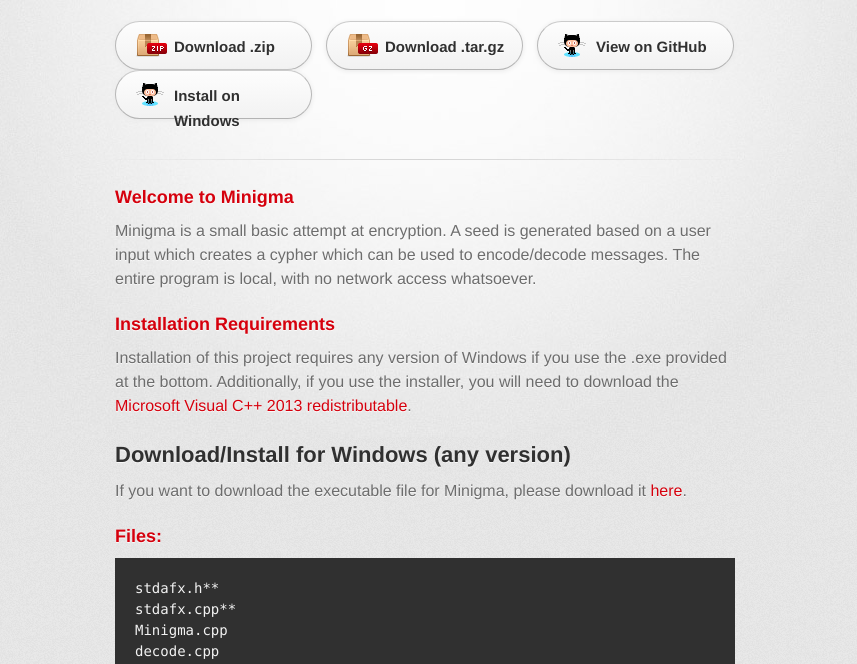
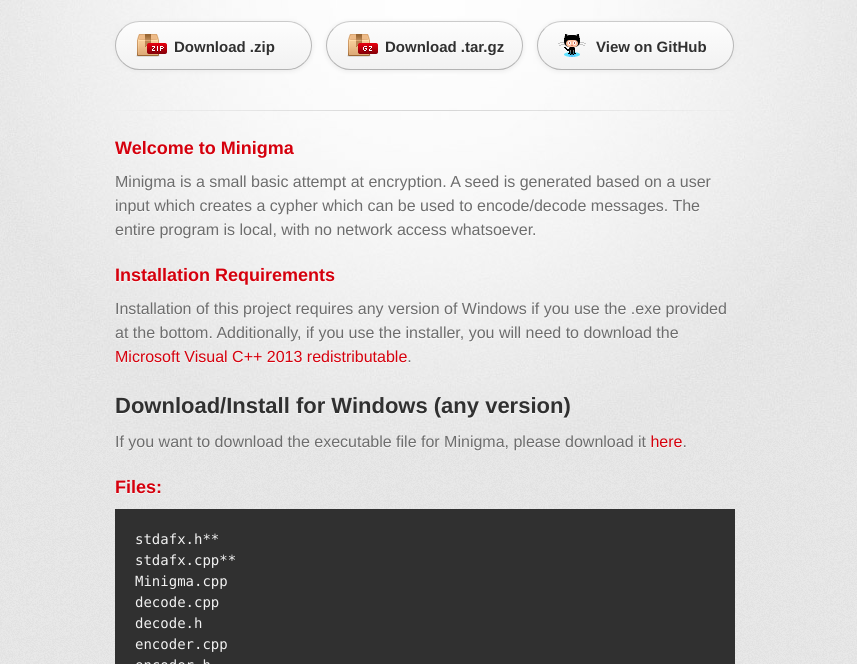
Before and after one commit to afnanenayet/Minigma-Windows, a plain HTML site: page index.html in a window 1280 px wide. Shown: the part 136-800 px from the top of the page, without its empty margins (215-1072 px from the left). Drawn offline with Linux system fonts and the light colour scheme; a web font is replaced by a local one.

Commit message:
Update index.html

```diff
--- a/index.html
+++ b/index.html
@@ -26,7 +26,7 @@
           <a href="https://github.com/earmuffz21/minigma/zipball/master" id="download-zip" class="button"><span>Download .zip</span></a>
           <a href="https://github.com/earmuffz21/minigma/tarball/master" id="download-tar-gz" class="button"><span>Download .tar.gz</span></a>
           <a href="https://github.com/earmuffz21/minigma" id="view-on-github" class="button"><span>View on GitHub</span></a>
-           <a href="https://app.box.com/minigma" id="view-on-github" class="button"><span>Install on Windows</span></a>
+
         </section>
 
         <hr>
```
